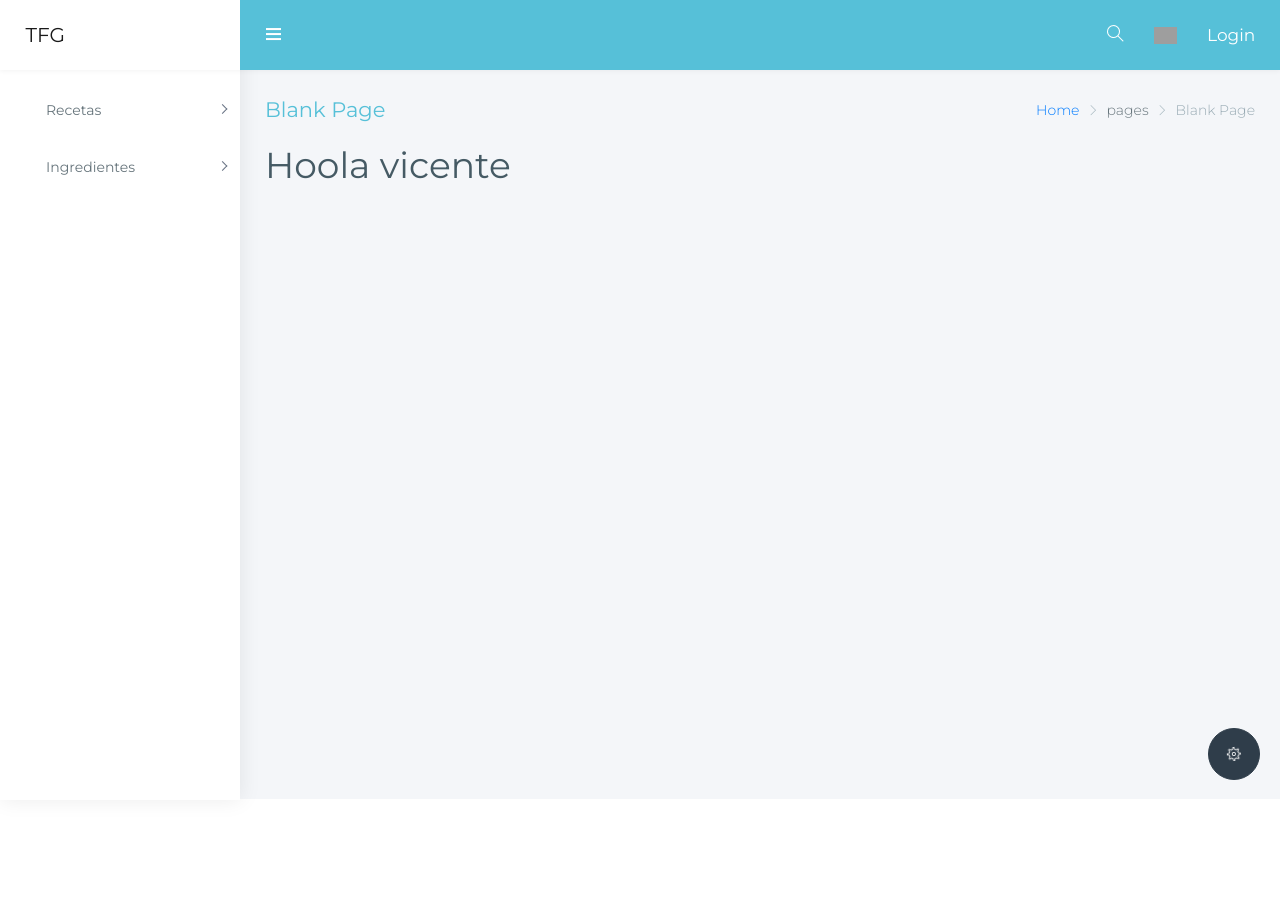
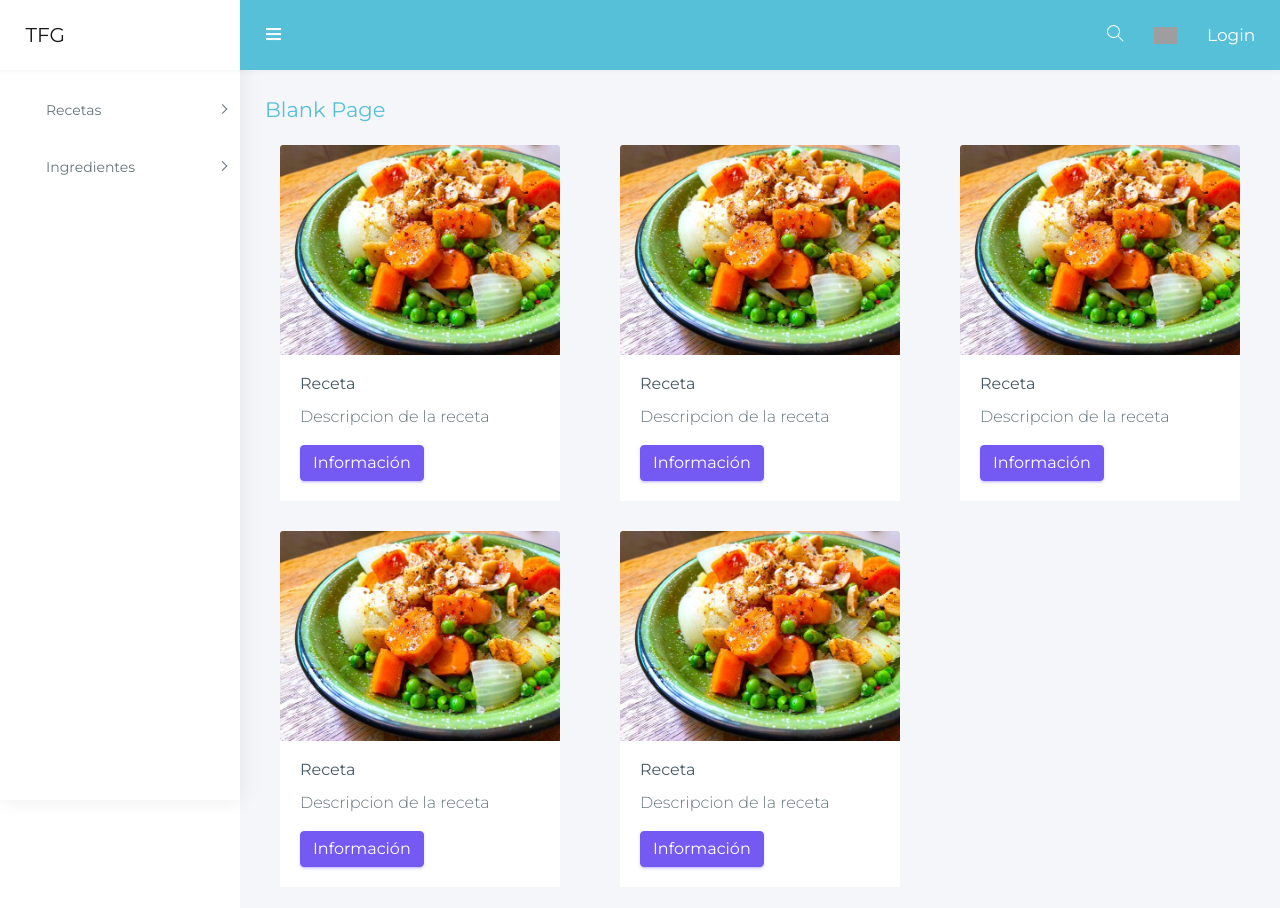
Before and after one commit to PelayoMC/Front-end, an Angular app: page /#/home in a window 1280 px wide. Shown: the top 908 px of the page. Before the commit the page ends 800 px from the top, so only its background shows below. Built offline with nearby package versions, Linux system fonts and the light colour scheme; grey boxes are pictures that could not be loaded; a web font is replaced by a local one.

Commit message:
Arreglo de rutas

```diff
--- a/src/app/app.module.ts
+++ b/src/app/app.module.ts
@@ -15,6 +15,7 @@ import { RegisterComponent } from './login/register.component';
 // Servicios
 import { SharedService } from './service/shared.service';
 import { SidebarService } from './service/sidebar.service';
+import { RouterModule } from '@angular/router';
 
 @NgModule({
   declarations: [
@@ -25,7 +26,8 @@ import { SidebarService } from './service/sidebar.service';
   imports: [
     BrowserModule,
     APP_ROUTING,
-    PageModule
+    PageModule,
+    RouterModule
   ],
   providers: [SharedService, SidebarService],
   bootstrap: [AppComponent]
--- a/src/app/login/login.component.html
+++ b/src/app/login/login.component.html
@@ -7,45 +7,39 @@
     <meta name="viewport" content="width=device-width, initial-scale=1">
     <link rel="icon" type="image/png" sizes="16x16" href="assets/images/favicon.png">
     <title>Admin Pro Admin Template - The Ultimate Bootstrap 4 Admin Template</title>
-    <link href="/src/assets/plugins/bootstrap/css/bootstrap.min.css" rel="stylesheet">
-    <link href="/src/assets/css/pages/login-register-lock.css" rel="stylesheet">
-    <link href="/src/assets/css/style.css" rel="stylesheet">
-    <link href="/src/assets/css/colors/default-dark.css" id="theme" rel="stylesheet">
+    <link href="/assets/plugins/bootstrap/css/bootstrap.min.css" rel="stylesheet">
+    <link href="/assets/css/pages/login-register-lock.css" rel="stylesheet">
+    <link href="/assets/css/style.css" rel="stylesheet">
+    <link href="/assets/css/colors/default-dark.css" id="theme" rel="stylesheet">
 </head>
 
 <body class="card-no-border">
-    <div class="preloader">
-        <div class="loader">
-            <div class="loader__figure"></div>
-            <p class="loader__label">Admin Pro</p>
-        </div>
-    </div>
-    <section id="wrapper" class="login-register login-sidebar" style="background-image:url(../assets/images/background/login-register.jpg);">
+    <section id="wrapper" class="login-register login-sidebar" style="background-image:url(assets/images/background/login-register.jpg);">
         <div class="login-box card">
             <div class="card-body">
                 <form class="form-horizontal form-material" id="loginform" action="index.html">
-                    <a href="javascript:void(0)" class="text-center db"><img src="../assets/images/logo-icon.png" alt="Home" /><br/><img src="../assets/images/logo-text.png" alt="Home" /></a>
+                    <a href="javascript:void(0)" class="text-center db"><img src="assets/images/logo-icon.png" alt="Home" /><br/><img src="assets/images/logo-text.png" alt="Home" /></a>
                     <div class="form-group m-t-40">
                         <div class="col-xs-12">
-                            <input class="form-control" type="text" required="" placeholder="Username">
+                            <input class="form-control" type="text" required="" placeholder="Usuario">
                         </div>
                     </div>
                     <div class="form-group">
                         <div class="col-xs-12">
-                            <input class="form-control" type="password" required="" placeholder="Password">
+                            <input class="form-control" type="password" required="" placeholder="Contraseña">
                         </div>
                     </div>
                     <div class="form-group row">
                         <div class="col-md-12">
                             <div class="checkbox checkbox-primary pull-left p-t-0">
                                 <input id="checkbox-signup" type="checkbox" class="filled-in chk-col-light-blue">
-                                <label for="checkbox-signup"> Remember me </label>
+                                <label for="checkbox-signup"> Recuérdame </label>
                             </div>
-                            <a href="javascript:void(0)" id="to-recover" class="text-dark pull-right"><i class="fa fa-lock m-r-5"></i> Forgot pwd?</a> </div>
+                            <a href="javascript:void(0)" id="to-recover" class="text-dark pull-right"><i class="fa fa-lock m-r-5"></i> ¿Contraseña olvidada?</a> </div>
                     </div>
                     <div class="form-group text-center m-t-20">
                         <div class="col-xs-12">
-                            <button class="btn btn-info btn-lg btn-block text-uppercase btn-rounded" type="submit">Log In</button>
+                            <button class="btn btn-info btn-lg btn-block text-uppercase btn-rounded" type="submit">Iniciar sesión</button>
                         </div>
                     </div>
                     <div class="row">
@@ -58,15 +52,15 @@
                     </div>
                     <div class="form-group m-b-0">
                         <div class="col-sm-12 text-center">
-                            Don't have an account? <a href="pages-register2.html" class="text-primary m-l-5"><b>Sign Up</b></a>
+                            ¿No tienes cuenta? <a href="/#/register" class="text-primary m-l-5"><b>Registrate</b></a>
                         </div>
                     </div>
                 </form>
                 <form class="form-horizontal" id="recoverform" action="index.html">
                     <div class="form-group ">
                         <div class="col-xs-12">
-                            <h3>Recover Password</h3>
-                            <p class="text-muted">Enter your Email and instructions will be sent to you! </p>
+                            <h3>Recuperar contraseña</h3>
+                            <p class="text-muted">Introduzca email</p>
                         </div>
                     </div>
                     <div class="form-group ">
--- a/src/app/login/register.component.html
+++ b/src/app/login/register.component.html
@@ -7,24 +7,18 @@
     <meta name="viewport" content="width=device-width, initial-scale=1">
     <link rel="icon" type="image/png" sizes="16x16" href="assets/images/favicon.png">
     <title>Admin Pro Admin Template - The Ultimate Bootstrap 4 Admin Template</title>
-    <link href="/src/assets/plugins/bootstrap/css/bootstrap.min.css" rel="stylesheet">
-    <link href="/src/assets/css/pages/login-register-lock.css" rel="stylesheet">
-    <link href="/src/assets/css/style.css" rel="stylesheet">
-    <link href="/src/assets/css/colors/default-dark.css" id="theme" rel="stylesheet">
+    <link href="/assets/plugins/bootstrap/css/bootstrap.min.css" rel="stylesheet">
+    <link href="/assets/css/pages/login-register-lock.css" rel="stylesheet">
+    <link href="/assets/css/style.css" rel="stylesheet">
+    <link href="/assets/css/colors/default-dark.css" id="theme" rel="stylesheet">
 </head>
 
 <body class="card-no-border">
-    <div class="preloader">
-        <div class="loader">
-            <div class="loader__figure"></div>
-            <p class="loader__label">Admin Pro</p>
-        </div>
-    </div>
-    <section id="wrapper" class="login-register login-sidebar" style="background-image:url(../assets/images/background/login-register.jpg);">
+    <section id="wrapper" class="login-register login-sidebar" style="background-image:url(assets/images/background/login-register.jpg);">
         <div class="login-box card">
             <div class="card-body">
                 <form class="form-horizontal form-material" id="loginform" action="index.html">
-                    <a href="javascript:void(0)" class="text-center db"><img src="../assets/images/logo-icon.png" alt="Home" /><br/><img src="../assets/images/logo-text.png" alt="Home" /></a>
+                    <a href="javascript:void(0)" class="text-center db"><img src="assets/images/logo-icon.png" alt="Home" /><br/><img src="assets/images/logo-text.png" alt="Home" /></a>
                     <h3 class="box-title m-t-40 m-b-0">Register Now</h3><small>Create your account and enjoy</small>
                     <div class="form-group m-t-20">
                         <div class="col-xs-12">
--- a/src/app/pages/main/main.component.html
+++ b/src/app/pages/main/main.component.html
@@ -1 +1,57 @@
-<h1>Hoola vicente</h1>
+<div class="row page-titles">
+    <div class="col-md-5 align-self-center">
+        <h3 class="text-themecolor">Blank Page</h3>
+    </div>
+</div>
+<div class="card-deck">
+    <div class="col col-md-4">
+        <div class="card">
+            <img class="card-img-top" src="assets/images/recipes/1.jpg" alt="Card image cap">
+            <div class="card-body">
+                <h5 class="card-title">Receta</h5>
+                <p class="card-text">Descripcion de la receta</p>
+                <a href="#" class="btn btn-primary">Información</a>
+            </div>
+        </div>
+    </div>
+    <div class="col col-md-4">
+        <div class="card">
+            <img class="card-img-top" src="assets/images/recipes/1.jpg" alt="Card image cap">
+            <div class="card-body">
+                <h5 class="card-title">Receta</h5>
+                <p class="card-text">Descripcion de la receta</p>
+                <a href="#" class="btn btn-primary">Información</a>
+            </div>
+        </div>
+    </div>
+    <div class="col col-md-4">
+        <div class="card">
+            <img class="card-img-top" src="assets/images/recipes/1.jpg" alt="Card image cap">
+            <div class="card-body">
+                <h5 class="card-title">Receta</h5>
+                <p class="card-text">Descripcion de la receta</p>
+                <a href="#" class="btn btn-primary">Información</a>
+            </div>
+        </div>
+    </div>
+    <div class="col col-md-4">
+        <div class="card">
+            <img class="card-img-top" src="assets/images/recipes/1.jpg" alt="Card image cap">
+            <div class="card-body">
+                <h5 class="card-title">Receta</h5>
+                <p class="card-text">Descripcion de la receta</p>
+                <a href="#" class="btn btn-primary">Información</a>
+            </div>
+        </div>
+    </div>
+    <div class="col col-md-4">
+        <div class="card">
+            <img class="card-img-top" src="assets/images/recipes/1.jpg" alt="Card image cap">
+            <div class="card-body">
+                <h5 class="card-title">Receta</h5>
+                <p class="card-text">Descripcion de la receta</p>
+                <a href="#" class="btn btn-primary">Información</a>
+            </div>
+        </div>
+    </div>
+</div>
--- a/src/app/pages/pages.component.html
+++ b/src/app/pages/pages.component.html
@@ -3,7 +3,6 @@
     <app-sidebar></app-sidebar>
     <div class="page-wrapper">
         <div class="container-fluid">
-            <app-breadcrumbs></app-breadcrumbs>
             <router-outlet></router-outlet>
         </div>
     </div>
--- a/src/app/shared/breadcrumbs/breadcrumbs.component.html
+++ /dev/null
@@ -1,17 +0,0 @@
-<div class="row page-titles">
-    <div class="col-md-5 align-self-center">
-        <h3 class="text-themecolor">Blank Page</h3>
-    </div>
-    <div class="col-md-7 align-self-center">
-        <ol class="breadcrumb">
-            <li class="breadcrumb-item">
-                <a href="javascript:void(0)">Home</a>
-            </li>
-            <li class="breadcrumb-item">pages</li>
-            <li class="breadcrumb-item active">Blank Page</li>
-        </ol>
-    </div>
-    <div>
-        <button class="right-side-toggle waves-effect waves-light btn-inverse btn btn-circle btn-sm pull-right m-l-10"><i class="ti-settings text-white"></i></button>
-    </div>
-</div>
--- a/src/app/shared/breadcrumbs/breadcrumbs.component.ts
+++ /dev/null
@@ -1,15 +0,0 @@
-import { Component, OnInit } from '@angular/core';
-
-@Component({
-  selector: 'app-breadcrumbs',
-  templateUrl: './breadcrumbs.component.html',
-  styles: []
-})
-export class BreadcrumbsComponent implements OnInit {
-
-  constructor() { }
-
-  ngOnInit() {
-  }
-
-}
--- a/src/app/shared/header/header.component.html
+++ b/src/app/shared/header/header.component.html
@@ -35,8 +35,8 @@
                     </div>
                 </li>
                 <!-- Profile -->
-                <li class="nav-item">
-                    <a class="nav-link waves-effect waves-dark" href="/login"><b>Login</b></a>
+                <li class="nav-item" routerLinkActive="active">
+                    <a class="nav-link waves-effect waves-dark" [routerLink]="['/login']"><b>Login</b></a>
                 </li>
             </ul>
         </div>
--- a/src/index.html
+++ b/src/index.html
@@ -4,9 +4,9 @@
 <head>
     <meta charset="utf-8">
     <title>ProyectoTFG</title>
+    <base href="/">
+    <link rel="icon" type="image/png" sizes="16x16" href="assets/images/favicon.png">
 
-    <link rel="icon" type="image/png" sizes="16x16" href="assets/images/favicon.png">
-    <base href="/">
     <meta name="viewport" content="width=device-width, initial-scale=1">
     <!-- Bootstrap -->
     <link href="assets/plugins/bootstrap/css/bootstrap.min.css" rel="stylesheet">
```
Also changed, not shown: src/app/shared/shared.module.ts (+5 -4 lines), src/assets/images/recipes/1.jpg (added).
